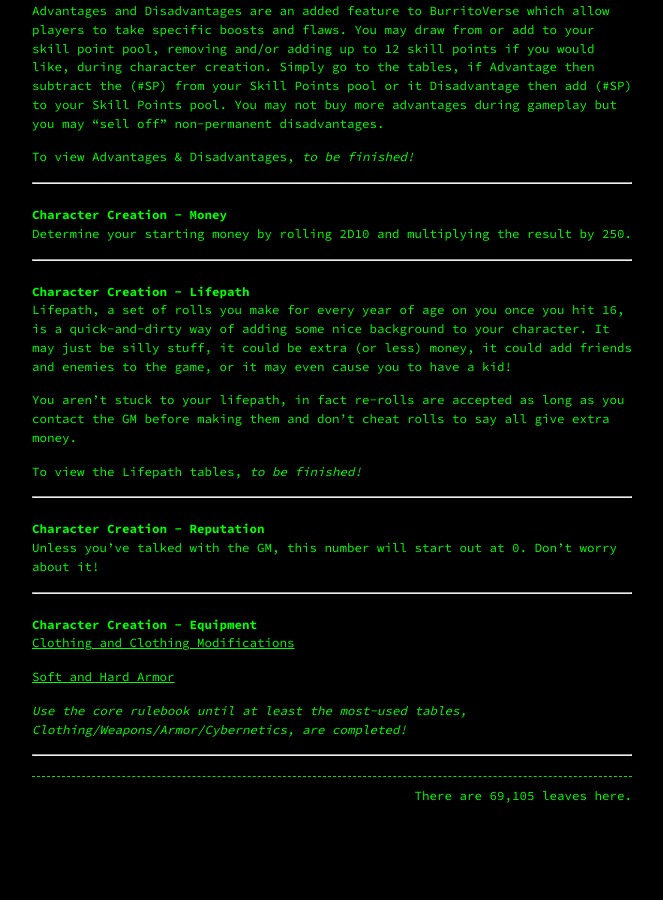
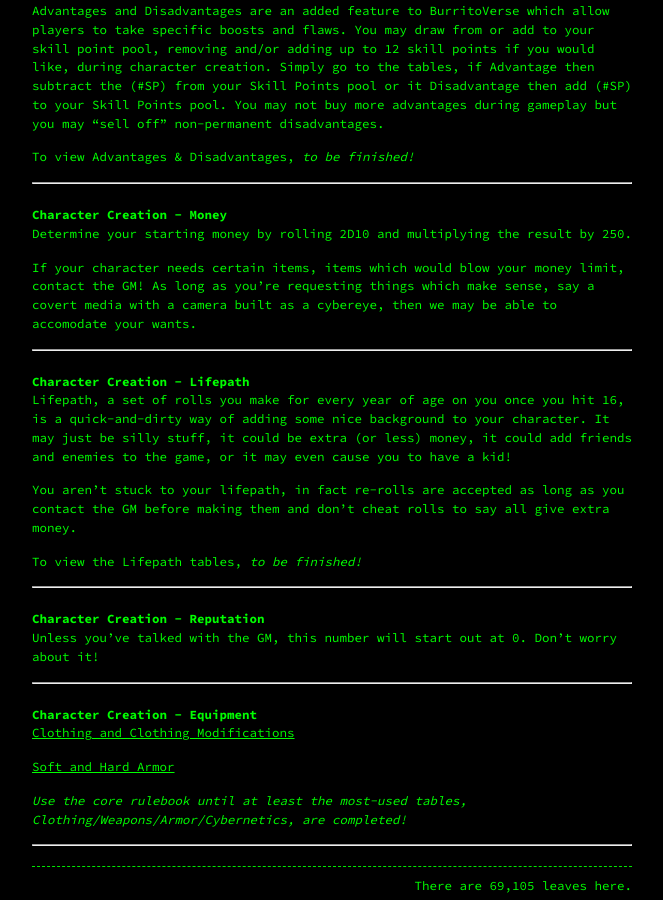
Before and after one commit to Terwilliger69105/69105.github.io, a Jekyll site: the page built from cyberpunk.md, in a window 1280 px wide and 900 px high, scrolled down 1175 px. Shown: the whole window, without its empty margins (308-971 px from the left). Built offline with Jekyll 4.4.1, drawn with Linux system fonts in a browser that asks for light colours; our own code applies the rules of GitHub Pages for plain Markdown files; before the commit the page ends 2001 px from its top, so only the background shows below that.

Commit message:
Update cyberpunk.md

```diff
--- a/cyberpunk.md
+++ b/cyberpunk.md
@@ -65,6 +65,8 @@ To view Advantages & Disadvantages, *to be finished!*
 
 Determine your starting money by rolling 2D10 and multiplying the result by 250.
 
+If your character needs certain items, items which would blow your money limit, contact the GM! As long as you're requesting things which make sense, say a covert media with a camera built as a cybereye, then we may be able to accomodate your wants.
+
 ----
 
 ## Character Creation - Lifepath
```
